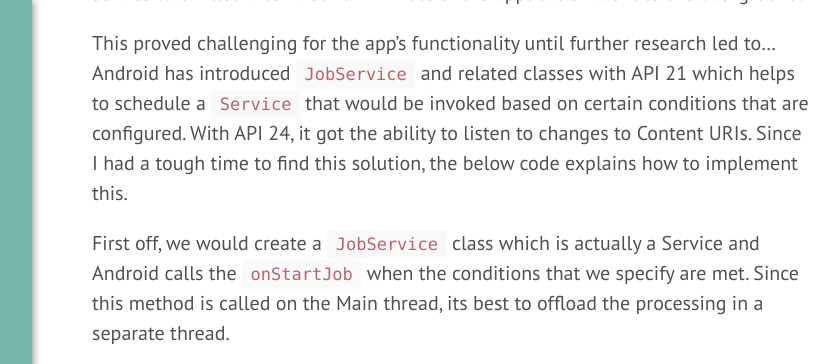
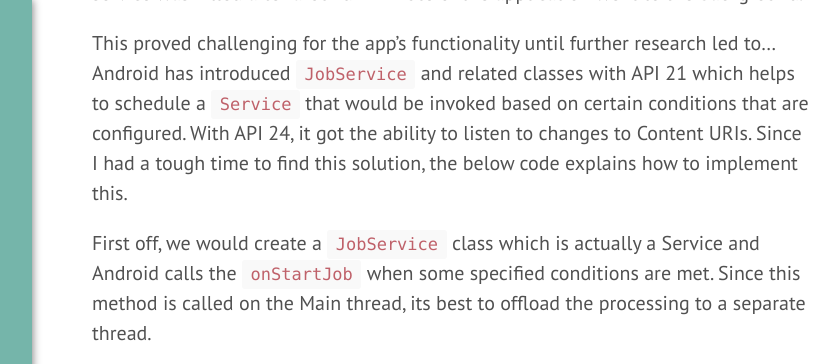
Before and after one commit to midhunhk/midhunhk.github.io, a Jekyll site: the page built from _posts/2018-08-05-content-observer-service.md, in a window 1280 px wide and 900 px high, scrolled down 463 px, cut to the strip 0-364 px from the top of the window. Shown: the whole strip, without its empty margins (288-1127 px from the left). Built offline with Jekyll 4.4.1, drawn with Linux system fonts in a browser that asks for light colours.

Commit message:
Update 2018-08-05-content-observer-service.md

```diff
--- a/_posts/2018-08-05-content-observer-service.md
+++ b/_posts/2018-08-05-content-observer-service.md
@@ -17,14 +17,13 @@
 based on certain conditions that are configured. With API 24, it got the ability to listen to changes to Content URIs.
 Since I had a tough time to find this solution, the below code explains how to implement this.
 
-First off, we would create a `JobService` class which is actually a Service and Android calls the `onStartJob` when the conditions
-that we specify are met. Since this method is called on the Main thread, its best to offload the processing in a separate thread.
+First off, we would create a `JobService` class which is actually a Service and Android calls the `onStartJob` when some specified conditions are met. Since this method is called on the Main thread, its best to offload the processing to a separate thread.
+
+<script src="https://gist.github.com/midhunhk/bb7de0dbb3bb11ba0b08cb55d073a751.js"></script>
 
 I'm using the `doAsync` method from the `Anko Commons` library from Jetbrains to simplify the work in a new thread.
 
 `implementation "org.jetbrains.anko:anko-commons:0.10.4"`
-
-<script src="https://gist.github.com/midhunhk/bb7de0dbb3bb11ba0b08cb55d073a751.js"></script>
 
 That looks simple, right. Next step is to schedule the Job after specifying the conditions. The below example code uses an
 `addTriggerContentUri` operation on the Content Observer URI that we are interested in. Optionally specify any delays or
```
